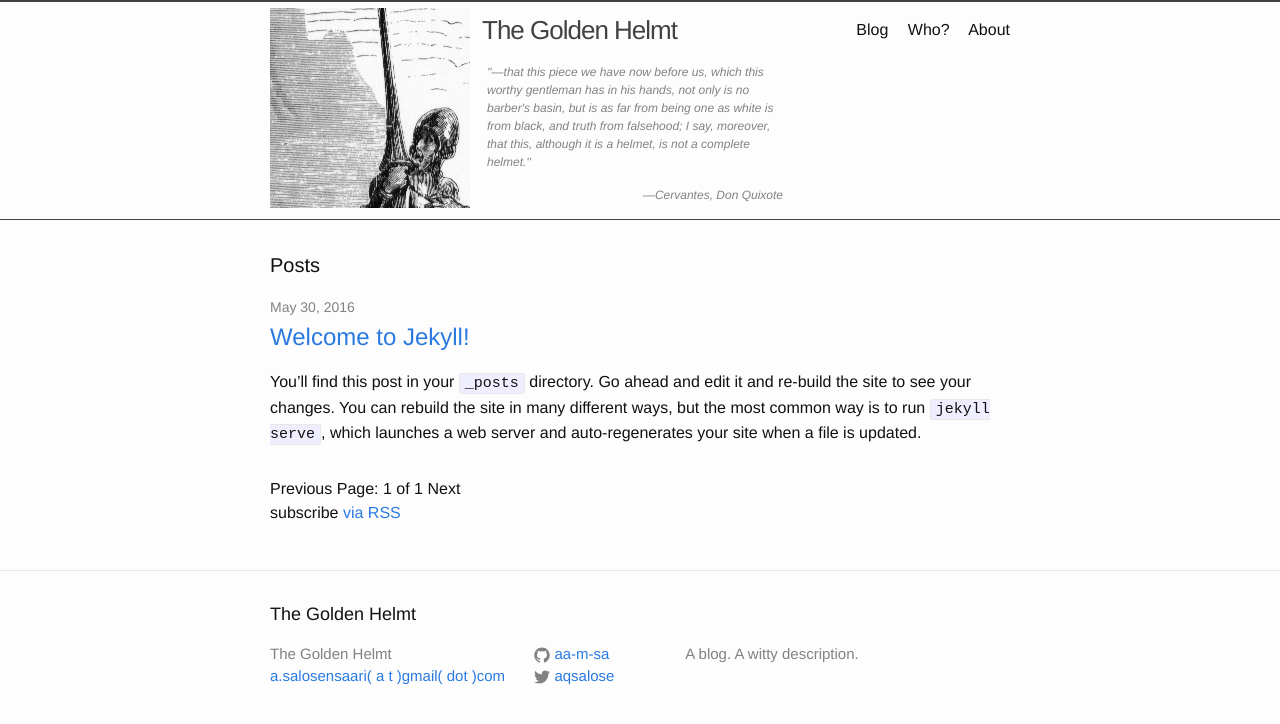
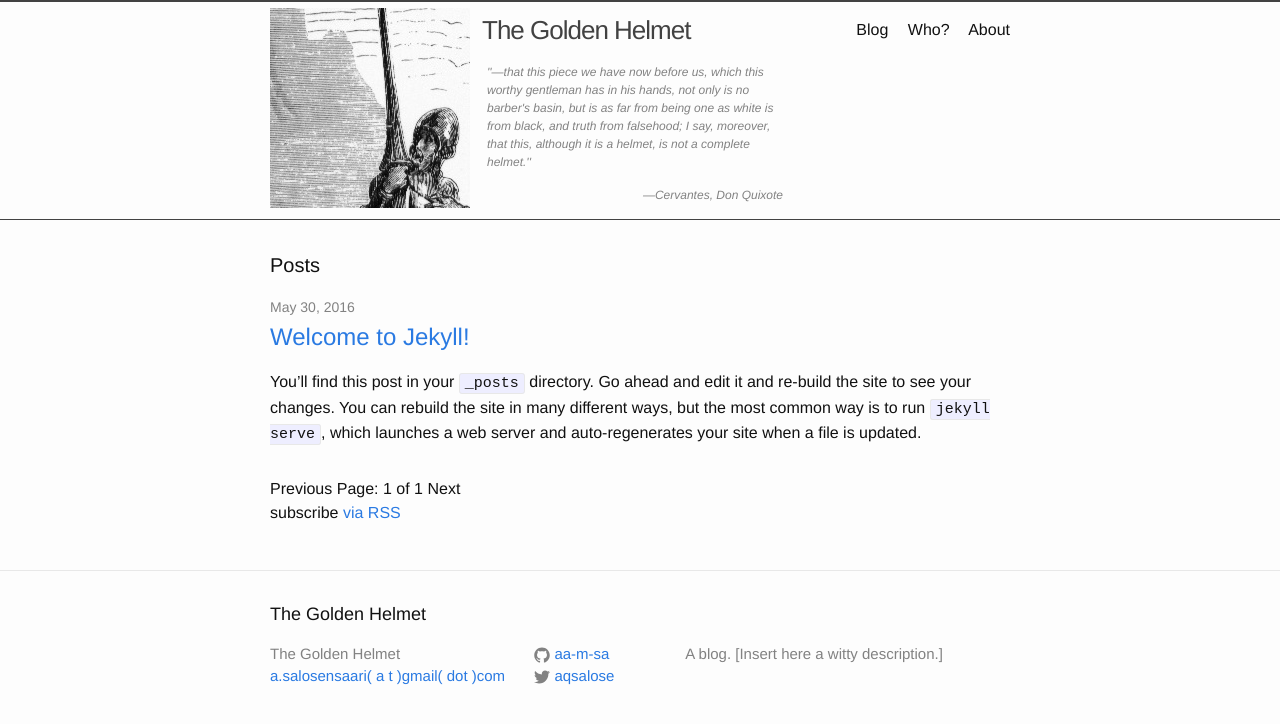
Before and after one commit to aa-m-sa/blog, a Jekyll site: the page built from blog/index.html, in a window 1280 px wide. Shown: the top 724 px of the page. Built offline with Jekyll 4.4.1, drawn with Linux system fonts in a browser that asks for light colours; the list of posts is cut into pages by our own code.

Commit message:
content: fix typo

```diff
--- a/blog/_data/global.yml
+++ b/blog/_data/global.yml
@@ -1,5 +1,5 @@
-title: 'The Golden Helmt'
-description: 'A blog. A witty description.'
+title: 'The Golden Helmet'
+description: 'A blog. [Insert here a witty description.]'
 url: 'aqsalose.kapsi.fi'
 baseurl: '/blog'
 header_description:
```
